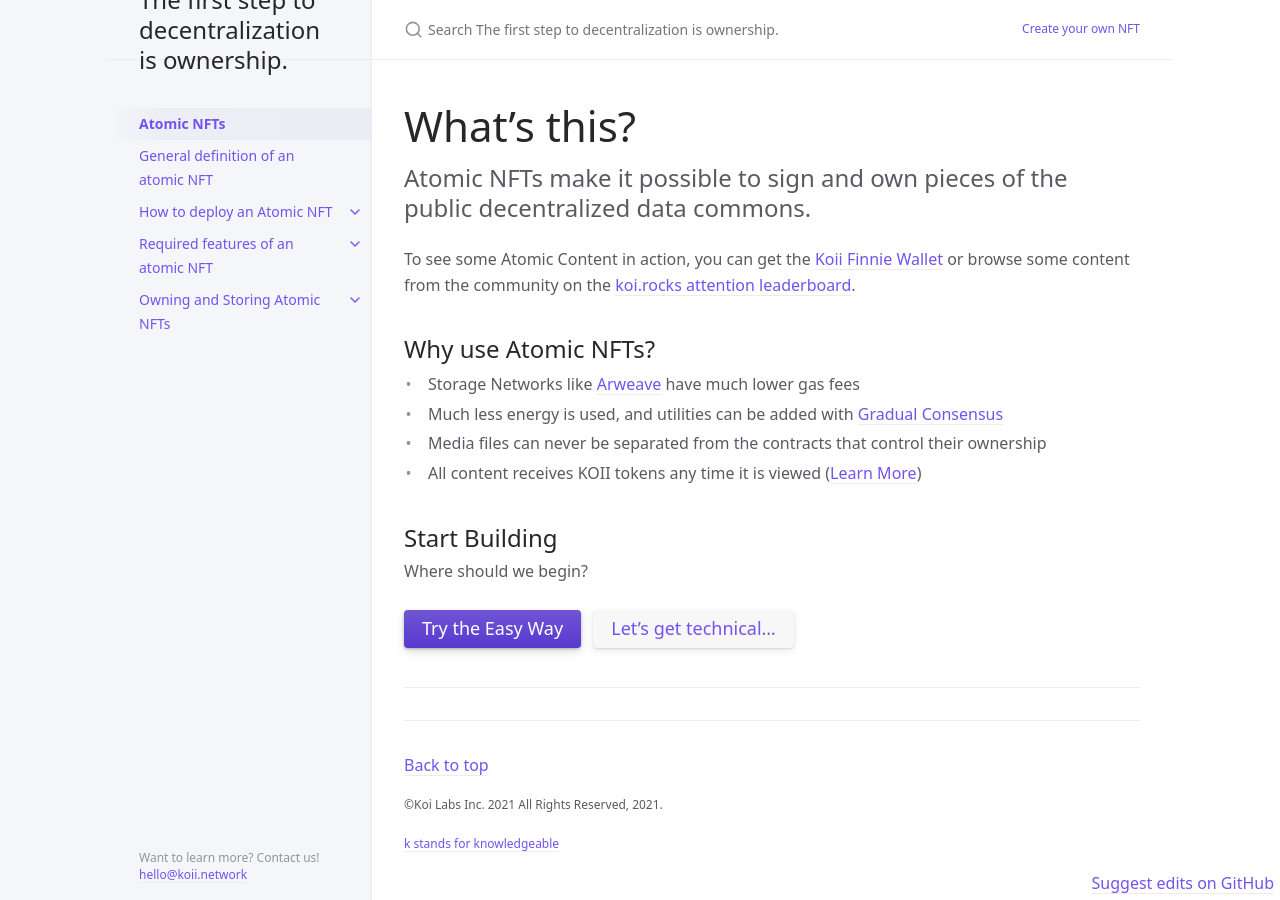
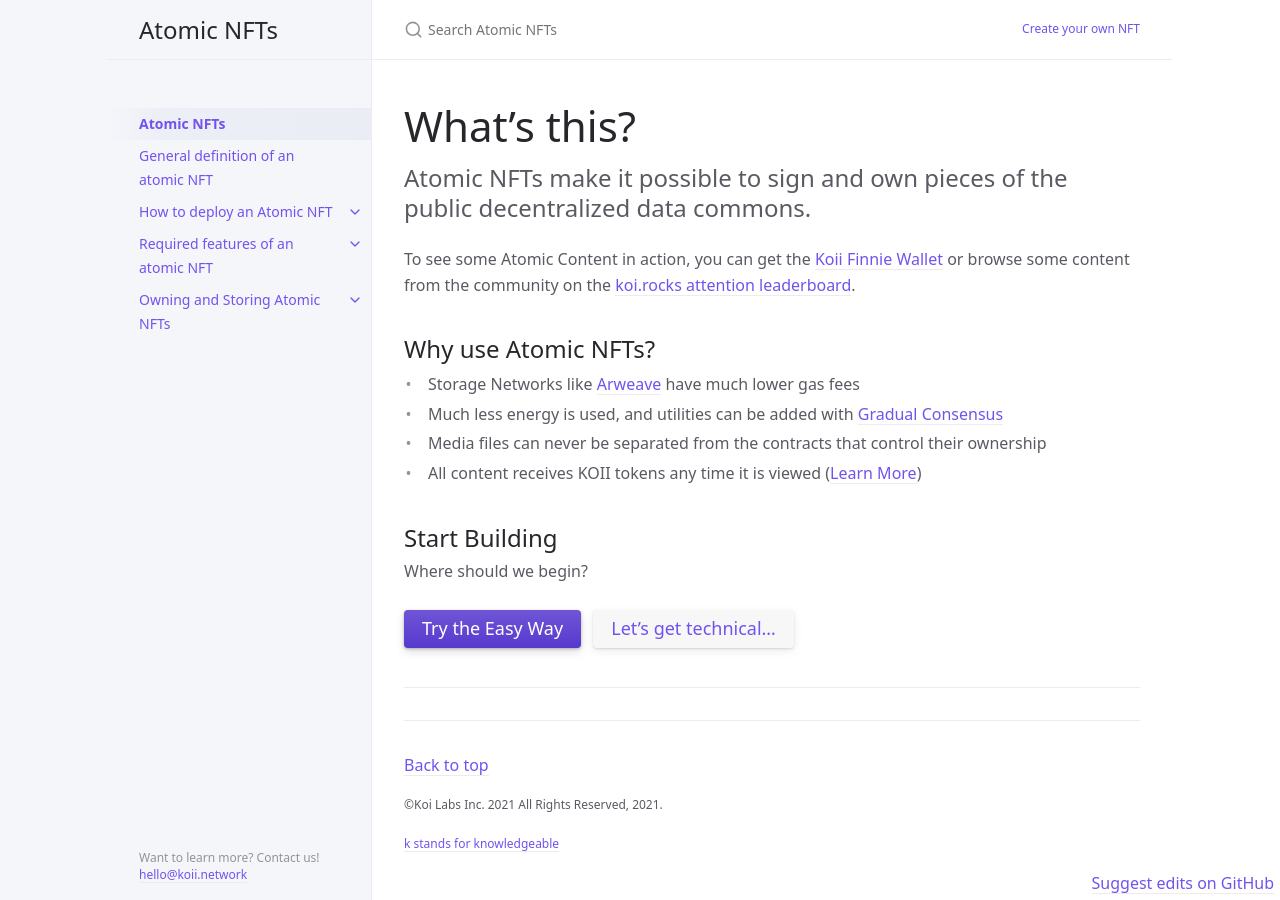
Before and after one commit to atomic-nfts/site, a Jekyll site: the page built from index.md, in a window 1280 px wide. Built offline with Jekyll 4.4.1, drawn with Linux system fonts in a browser that asks for light colours; some of the changed lines change nothing that is shown.

Commit message:
fixing header, actually this time

```diff
--- a/_config.yml
+++ b/_config.yml
@@ -13,8 +13,8 @@
 # you will see them accessed via {{ site.title }}, {{ site.github_repo }}, and so on.
 # You can create any custom variable you would like, and they will be accessible
 # in the templates via {{ site.myvariable }}.
-title: The first step to decentralization is ownership.
-description: Atomic NFTs make it possible to mint millions of NFTs inexpensively, and host them for all to see.
+title: Atomic NFTs
+description: The first step to decentralization is ownership.
 # baseurl: "/" # the subpath of your site, e.g. /blog
 url: "https://atomicnft.com" # the base hostname & protocol for your site, e.g. http://example.com
 
```
